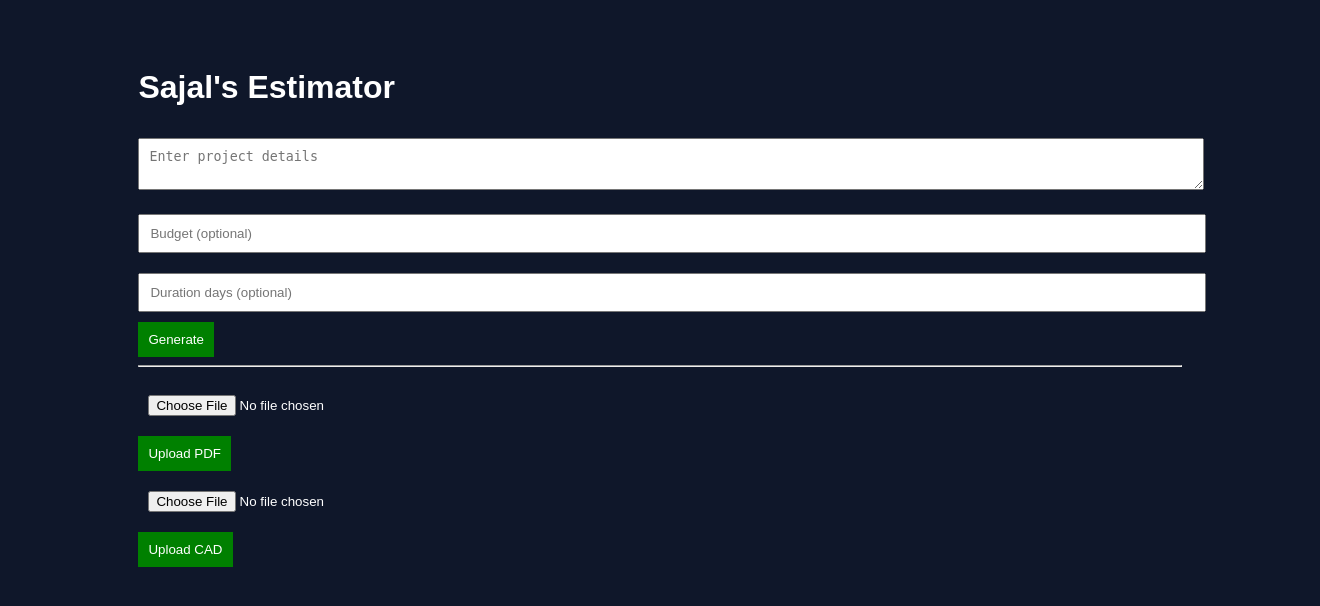
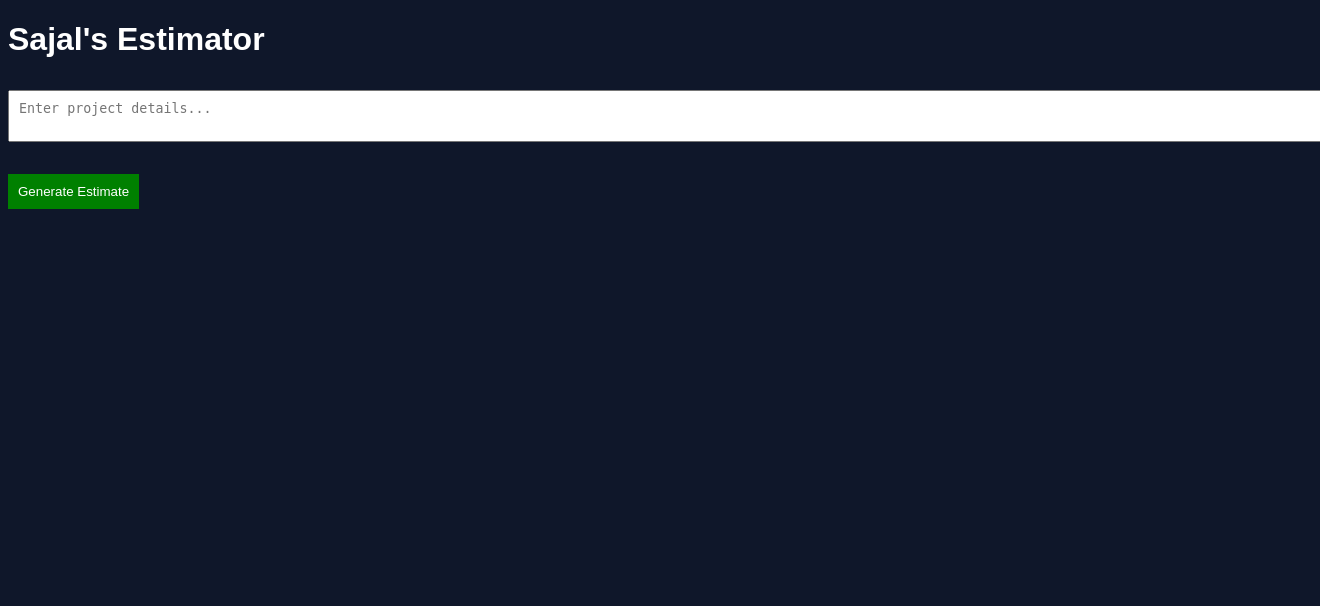
Before and after one commit to easywriter21/sajals-estimator-backend, a FastAPI app: page / in a window 1320 px wide; the page is wider, and only the part inside the window is pictured. Shown: the top 606 px of that part. Run offline with FastAPI, Linux system fonts and the light colour scheme.

Commit message:
Update index.html

```diff
--- a/templates/index.html
+++ b/templates/index.html
@@ -1,34 +1,18 @@
 <!DOCTYPE html>
 <html>
 <head>
-<link rel="stylesheet" href="/static/style.css">
+    <title>Sajal's Estimator</title>
+    <link rel="stylesheet" href="/static/style.css">
 </head>
 <body>
-
-<div class="container">
 
 <h1>Sajal's Estimator</h1>
 
 <form action="/estimate/" method="post">
-<textarea name="text" placeholder="Enter project details"></textarea>
-<input name="budget" placeholder="Budget (optional)">
-<input name="duration" placeholder="Duration days (optional)">
-<button>Generate</button>
+    <textarea name="text" placeholder="Enter project details..." required></textarea>
+    <br><br>
+    <button type="submit">Generate Estimate</button>
 </form>
-
-<hr>
-
-<form action="/pdf/upload" method="post" enctype="multipart/form-data">
-<input type="file" name="file">
-<button>Upload PDF</button>
-</form>
-
-<form action="/cad/upload" method="post" enctype="multipart/form-data">
-<input type="file" name="file">
-<button>Upload CAD</button>
-</form>
-
-</div>
 
 </body>
 </html>
```
